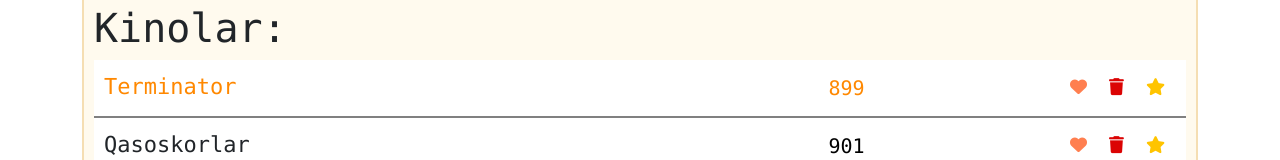
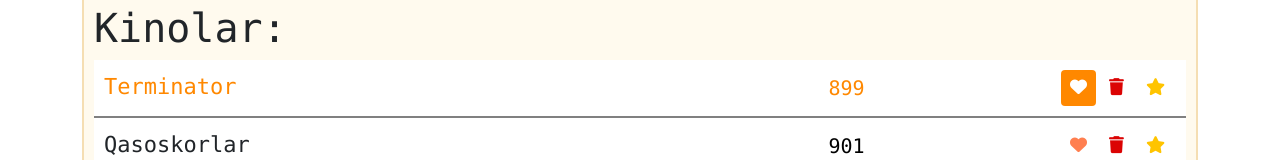
Before and after one commit to asadbek-sotiboldiyev/vuejs-practice-1, a Vue app: page / in a window 1280 px wide. Shown: the part 352-512 px from the top of the page. Built offline with nearby package versions, Linux system fonts and the light colour scheme.

Commit message:
Something changed

```diff
--- a/src/components/app/App.vue
+++ b/src/components/app/App.vue
@@ -8,7 +8,10 @@
 				<AppFilter />
 			</div>
 
-			<MovieList :movies="movies" @onLike="onLikeHandler" />
+			<MovieList
+				:movies="movies"
+				@onToggle="onToggleHandler"
+			/>
 			<MovieAdd @createMovie="createMovie" />
 		</div>
 	</div>
@@ -41,15 +44,18 @@ export default {
 			console.log(newMovie);
 			this.movies.push(newMovie);
 		},
-		onLikeHandler(id) {
-			this.movies = this.movies.map(item => {
-				if (item.id == id) {
-					item.like = !item.like;
+		onToggleHandler({id, prop}) {
+			this.movies = this.movies.map(movie => {
+				if(movie.id == id){
+					// if(object.prop === 'like')
+					// 	movie.like = !movie.like;
+					// else
+					// 	movie.favourite = !movie.favourite;
+					return {...movie, [prop]: !movie[prop]};
 				}
-				return item;
+				return movie;
 			});
 		},
-
 	}
 };
 </script>
--- a/src/components/movie-list-item/MovieListItem.vue
+++ b/src/components/movie-list-item/MovieListItem.vue
@@ -1,8 +1,6 @@
 <template>
     <div class="list-group-item d-flex justify-content-between"
-        :class="[{ like: movie.like }, { favourite: movie.favourite }]"
-        @click="onLike"
-    >
+        :class="[{ like: movie.like }, { favourite: movie.favourite }]" >
         <span class="list-group-item-label">
             {{ movie.name }}
         </span>
@@ -10,7 +8,7 @@
         <input type="number" class="list-group-input" v-bind:value="movie.views">
 
         <div class="d-flex justify-content-center align-items-center">
-            <button class="btn btn-sm btn-cookie">
+            <button class="btn btn-sm btn-cookie" @click="$emit('onToggle', {id: movie.id, prop: 'favourite'})">
                 <i class="fas fa-heart"></i>
             </button>
 
@@ -18,7 +16,7 @@
                 <i class="fas fa-trash"></i>
             </button>
 
-            <button class="btn btn-sm btn-star">
+            <button class="btn btn-sm btn-star" @click="$emit('onToggle', {id: movie.id, prop: 'like'})">
                 <i class="fas fa-star"></i>
             </button>
         </div>
@@ -37,6 +35,9 @@ export default {
         onLike() {
             this.$emit('onLike', this.movie.id);
         },
+        onFavourite(){
+            this.$emit('onFavourite', this.movie.id);
+        }
     }
 }
 </script>
@@ -92,4 +93,9 @@ export default {
 .list-group-item.favourite .list-group-input {
     color: #ff8800;
 }
+
+.list-group-item.favourite .btn-cookie{
+    background-color: #ff8800;
+    color: white;
+}
 </style>
--- a/src/components/movie-list/MovieList.vue
+++ b/src/components/movie-list/MovieList.vue
@@ -6,7 +6,7 @@
                 v-for="movie in movies"
                 :key="movie.id"
                 v-bind:movie="movie"
-                @onLike="onLike"
+                @onToggle="$emit('onToggle', $event)"
             />
         </div>
     </div>
@@ -25,11 +25,7 @@ export default {
             required: true
         },
     },
-    methods: {
-        onLike(id) {
-            this.$emit('onLike', id);
-        }
-    }
+    methods: {}
 };
 </script>
 
```
